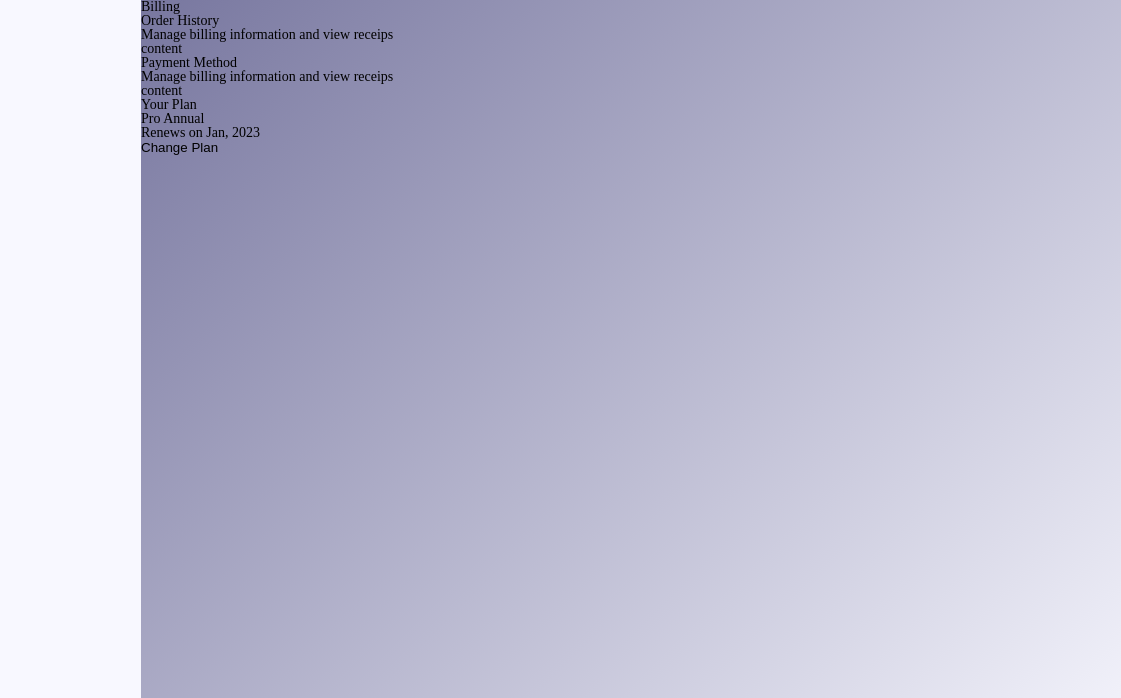
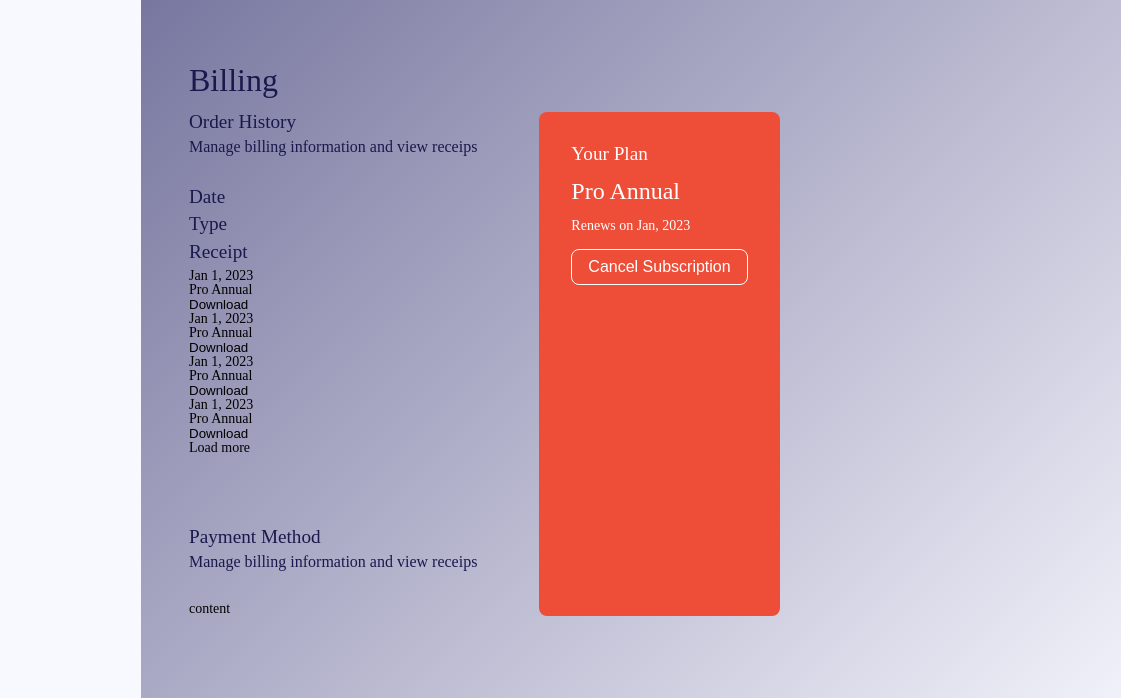
Before and after one commit to canknbr/dashbord-sample-ud, a plain HTML site: page index.html in a window 1280 px wide. Shown: the top 698 px of the page, 159-1280 px from the left. Drawn offline with Linux system fonts and the light colour scheme.

Commit message:
added table compt

```diff
--- a/index.html
+++ b/index.html
@@ -60,13 +60,67 @@
     </aside>
     <main>
       <h1>Billing</h1>
-      <div class="main-left-wrapper">
+      <div class="main-wrapper">
+        <div class="main-left-wrapper">
         <section class="order-history">
           <h2 class="section-title">Order History</h2>
           <p class="section-description">
             Manage billing information and view receips
           </p>
-          <div class="section-content">content</div>
+          <div class="section-content">
+            <div class="table">
+              <div class="row">
+                <div class="column">
+                  <h2>Date</h2>
+                </div>
+                  <div class="column">
+                  <h2>Type</h2>
+                </div>
+                  <div class="column">
+                  <h2>Receipt</h2>
+                </div>
+              </div>
+              <div class="row">
+                <div class="column">
+                  <p>Jan 1, 2023</p>
+                </div>
+                <div class="column">
+                  <p>Pro Annual</p>
+                </div>
+                <div class="column">
+                  <button>Download</button>
+                </div>
+              </div>
+              <div class="row"><div class="column">
+                  <p>Jan 1, 2023</p>
+                </div>
+                <div class="column">
+                  <p>Pro Annual</p>
+                </div>
+                <div class="column">
+                  <button>Download</button>
+                </div></div>
+              <div class="row"><div class="column">
+                  <p>Jan 1, 2023</p>
+                </div>
+                <div class="column">
+                  <p>Pro Annual</p>
+                </div>
+                <div class="column">
+                  <button>Download</button>
+                </div></div>
+              <div class="row"><div class="column">
+                  <p>Jan 1, 2023</p>
+                </div>
+                <div class="column">
+                  <p>Pro Annual</p>
+                </div>
+                <div class="column">
+                  <button>Download</button>
+                </div></div>
+            </div>
+            <a href="#">Load more</a>
+          </div>
         </section>
         <section class="payment-method">
           <h2 class="section-title">Payment Method</h2>
@@ -76,11 +130,13 @@
           <div class="section-content">content</div>
       </div>
       <div class="main-right-wrapper">
-        <p>Your Plan</p>
+        <p class="main-right-wrapper-first-paragraph">Your Plan</p>
         <h3>Pro Annual</h3>
         <p>Renews on Jan, 2023</p>
-        <button>Change Plan</button>
+        <button>Cancel Subscription</button>
       </div>
+      </div>
+
     </main>
   </body>
 </html>
--- a/main.css
+++ b/main.css
@@ -83,4 +83,59 @@ aside nav a:last-child {
 main {
   flex: 1;
   height: 100%;
+  padding: 64px 48px;
 }
+main h1 {
+  font-size: 2rem;
+  font-weight: 500;
+  color: var(--darkest-blue);
+  margin-bottom: 16px;
+}
+main .main-wrapper {
+  display: flex;
+  gap: 62px;
+}
+.main-left-wrapper {
+  display: flex;
+  flex-direction: column;
+  gap: 72px;
+}
+.main-left-wrapper h2 {
+  font-size: 1.2rem;
+  font-weight: 500;
+  color: var(--darkest-blue);
+  margin-bottom: 8px;
+}
+.main-left-wrapper .section-description {
+  font-size: 1rem;
+  font-weight: 300;
+  color: var(--darkest-blue);
+  margin-bottom: 32px;
+}
+.main-right-wrapper {
+  background-color: var(--orange);
+  padding: 32px;
+  color: var(--white);
+  border-radius: 8px;
+}
+.main-right-wrapper-first-paragraph {
+  font-size: 1.2rem;
+  font-weight: 500;
+  margin-bottom: 16px;
+}
+.main-right-wrapper h3 {
+  font-size: 1.5rem;
+  font-weight: 500;
+  margin-bottom: 16px;
+}
+.main-right-wrapper button {
+  border: 1px solid var(--white);
+  background-color: transparent;
+  color: var(--white);
+  padding: 8px 16px;
+  border-radius: 8px;
+  font-size: 1rem;
+  font-weight: 500;
+  cursor: pointer;
+  margin-top: 16px;
+}
```
